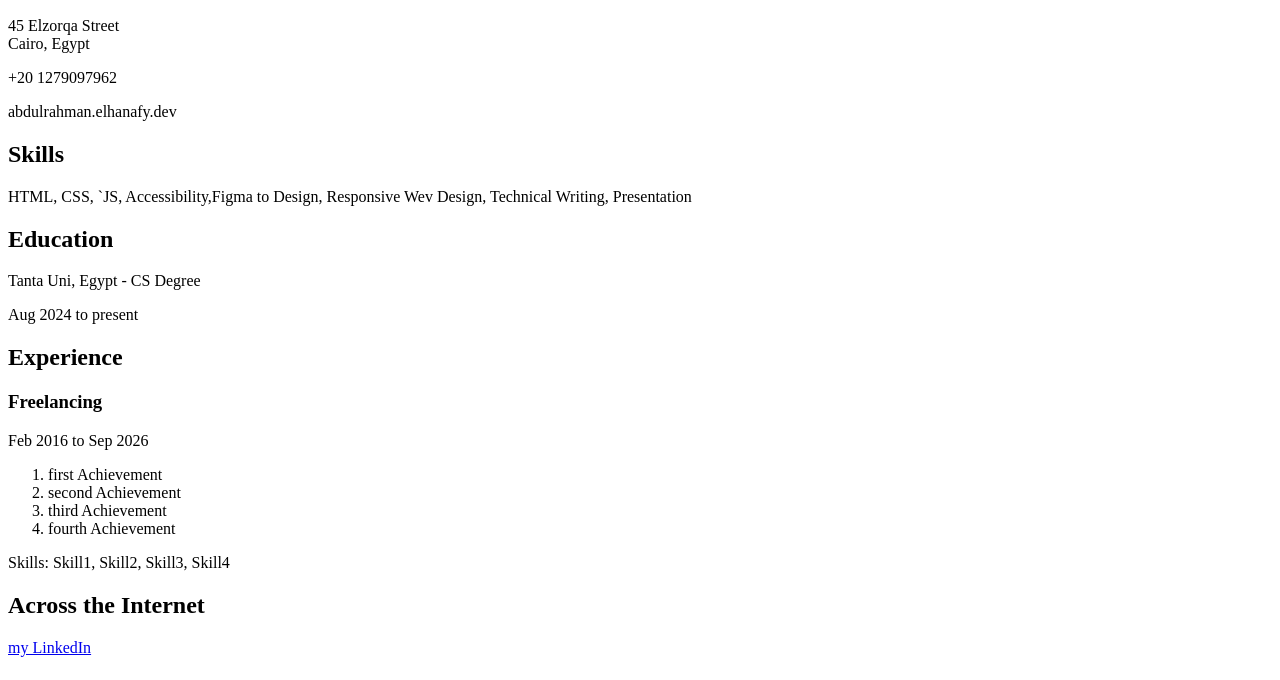
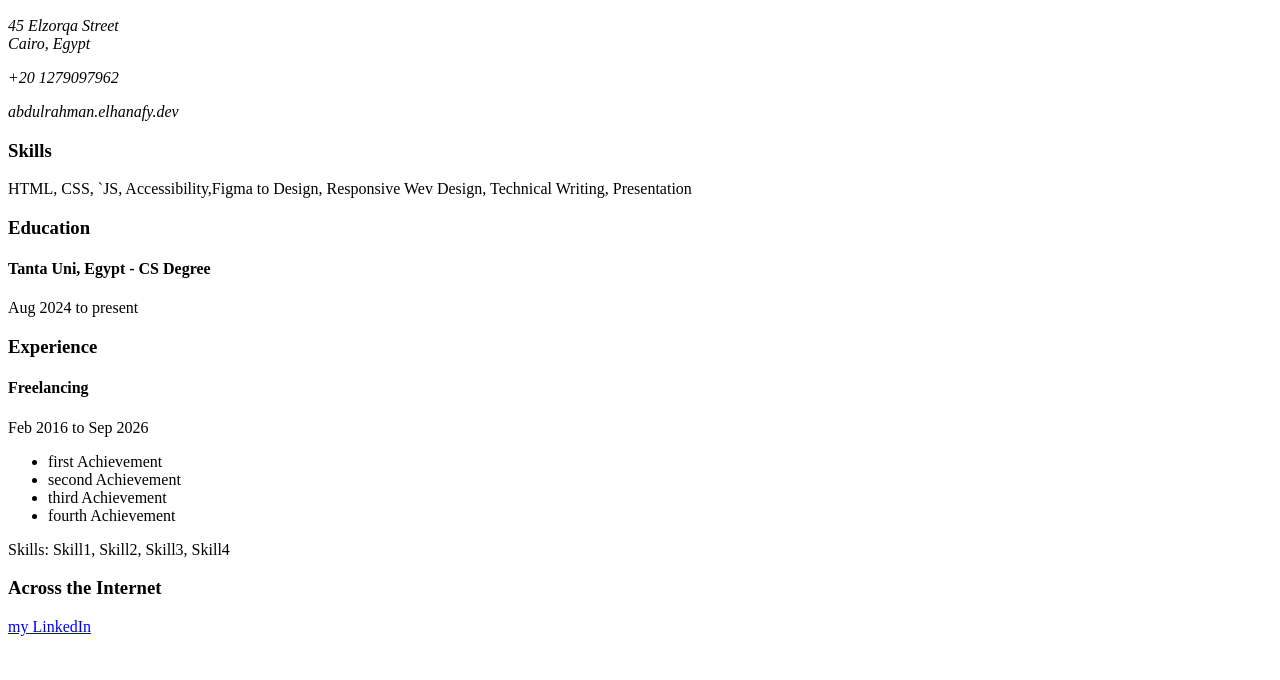
Before and after one commit to abdulrahman-elhanafy/Roadmap.sh, a plain HTML site: page Single-Page CV/index.html in a window 1280 px wide. Shown: the part 120-800 px from the top of the page. Drawn offline with Linux system fonts and the light colour scheme.

Commit message:
Editing symmantic HTML

```diff
--- a/Single-Page CV/index.html
+++ b/Single-Page CV/index.html
@@ -4,56 +4,71 @@
 <head>
     <meta charset="UTF-8">
     <meta name="viewport" content="width=device-width, initial-scale=1.0">
+    <title>Abdulrahman Hanafy - Software Engineer</title>
+    <!-- favicon  -->
     <link rel="shortcut icon" href="favicon.ico" type="image/x-icon">
 
-    <meta name="description" content="Abdulrahman Hanafy - Junior Frontend Developer with expertise in HTML, CSS, JS, and Responsive Design.">
+    <!-- SEO Meta Tags -->
+    <meta name="description"
+        content="Abdulrahman Hanafy - Junior Frontend Developer with expertise in HTML, CSS, JS, and Responsive Design.">
     <meta name="keywords" content="frontend developer, HTML, CSS, JavaScript, responsive design, Cairo">
     <meta name="author" content="Abdulrahman Hanafy">
 
+    <!-- Open Graph Meta Tags -->
     <meta property="og:title" content="Abdulrahman Hanafy - CV">
     <meta property="og:url" content="https://example.com/abdulrahman-hanafy-cv">
     <meta property="og:image" content="/Single-Page CV/Screenshot 2026-04-20 225208.png" />
     <meta property="og:description" content="This is my cs mock design" />
 
-    <title>My CV</title>
 </head>
 
 <body>
     <hr>
-    <main>
+
     <header>
         <h1>Abdulrahman Hanafy</h1>
         <h2>Junior Frontend Developer</h2>
-            <p>45 Elzorqa Street<br />Cairo, Egypt</p>
+        <div class="contact-info">
+            <address>
+                45 Elzorqa Street<br />Cairo, Egypt
                 <p>+20 1279097962</p>
                 <p>abdulrahman.elhanafy.dev</p>
+            </address>
+        </div>
     </header>
-        <section>
-            <h2>Skills</h2>
+    <main>
+        <section class="skills">
+            <h3 class="section-title">Skills</h3>
             <p>HTML, CSS, `JS, Accessibility,Figma to Design, Responsive Wev Design, Technical Writing, Presentation</p>
         </section>
-        <section>
-            <h2>Education</h2>
-            <p>Tanta Uni, Egypt - CS Degree</p>
+
+        <section class="education">
+            <h3 class="section-title">Education</h3>
+
+            <h4>Tanta Uni, Egypt - CS Degree</h4>
             <p>Aug 2024 to present</p>
         </section>
-        <section>
-            <h2>Experience</h2>
-            <h3>Freelancing</h3>
+
+        <section class="experience">
+            <h3 class="section-title">Experience</h3>
+            <article>
+                <h4>Freelancing</h4>
                 <p>Feb 2016 to Sep 2026</p>
-            <ol>
+                <ul>
                     <li>first Achievement</li>
                     <li>second Achievement</li>
                     <li>third Achievement</li>
                     <li>fourth Achievement</li>
-            </ol>
+                </ul>
                 <p>Skills: Skill1, Skill2, Skill3, Skill4</p>
+            </article>
+        </section>
+
+        <section class="internet">
+            <h3 class="section-title">Across the Internet</h3>
+            <a href="https://www.linkedin.com/in/abdulrahman-hanafy/?skipRedirect=true">my LinkedIn</a>
         </section>
     </main>
-    <footer>
-        <h2>Across the Internet</h2>
-        <p><a href="https://www.linkedin.com/in/abdulrahman-hanafy/?skipRedirect=true">my LinkedIn</a></p>
-    </footer>
 </body>
 
 </html>
```
Lines whose indentation alone changed are shown as unchanged.
